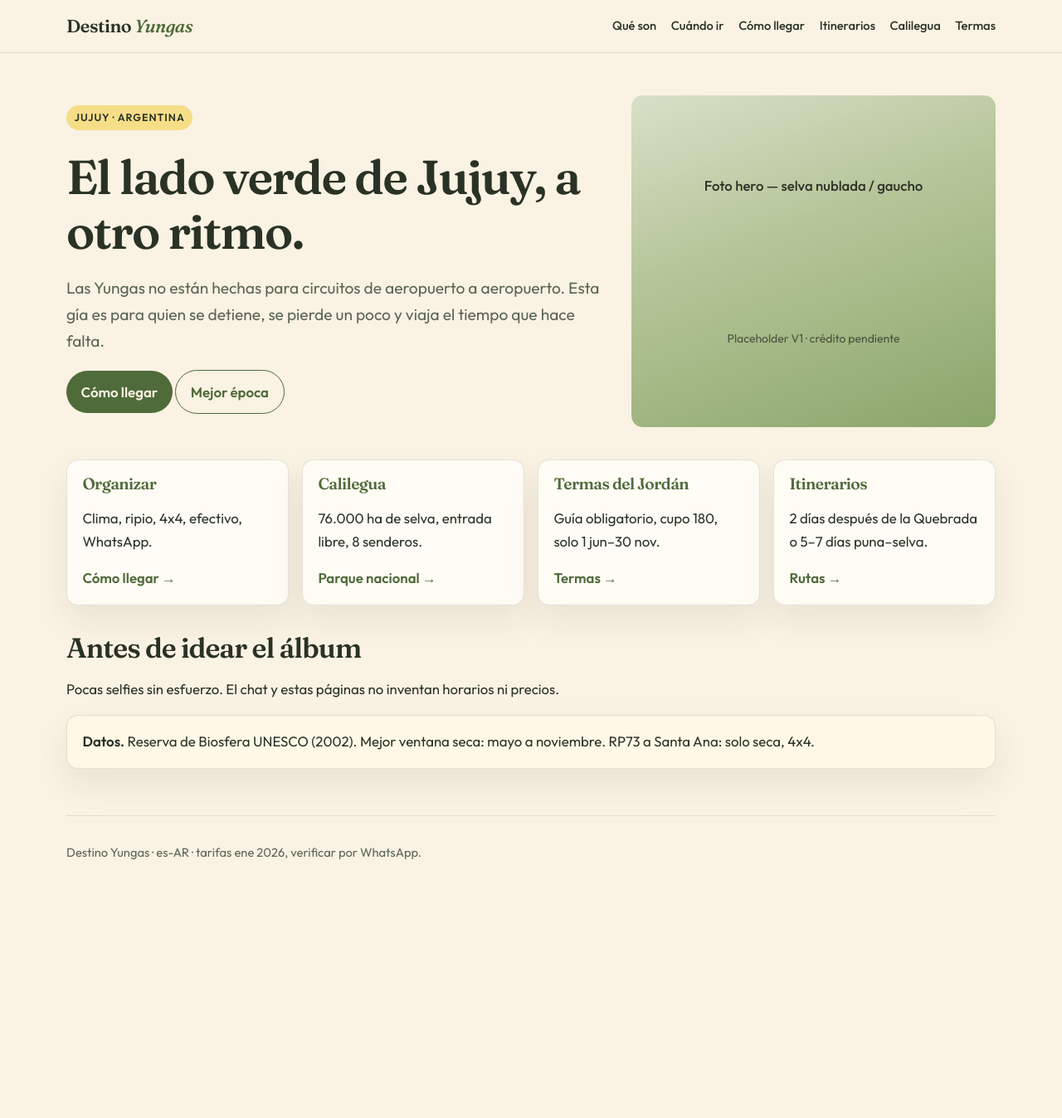
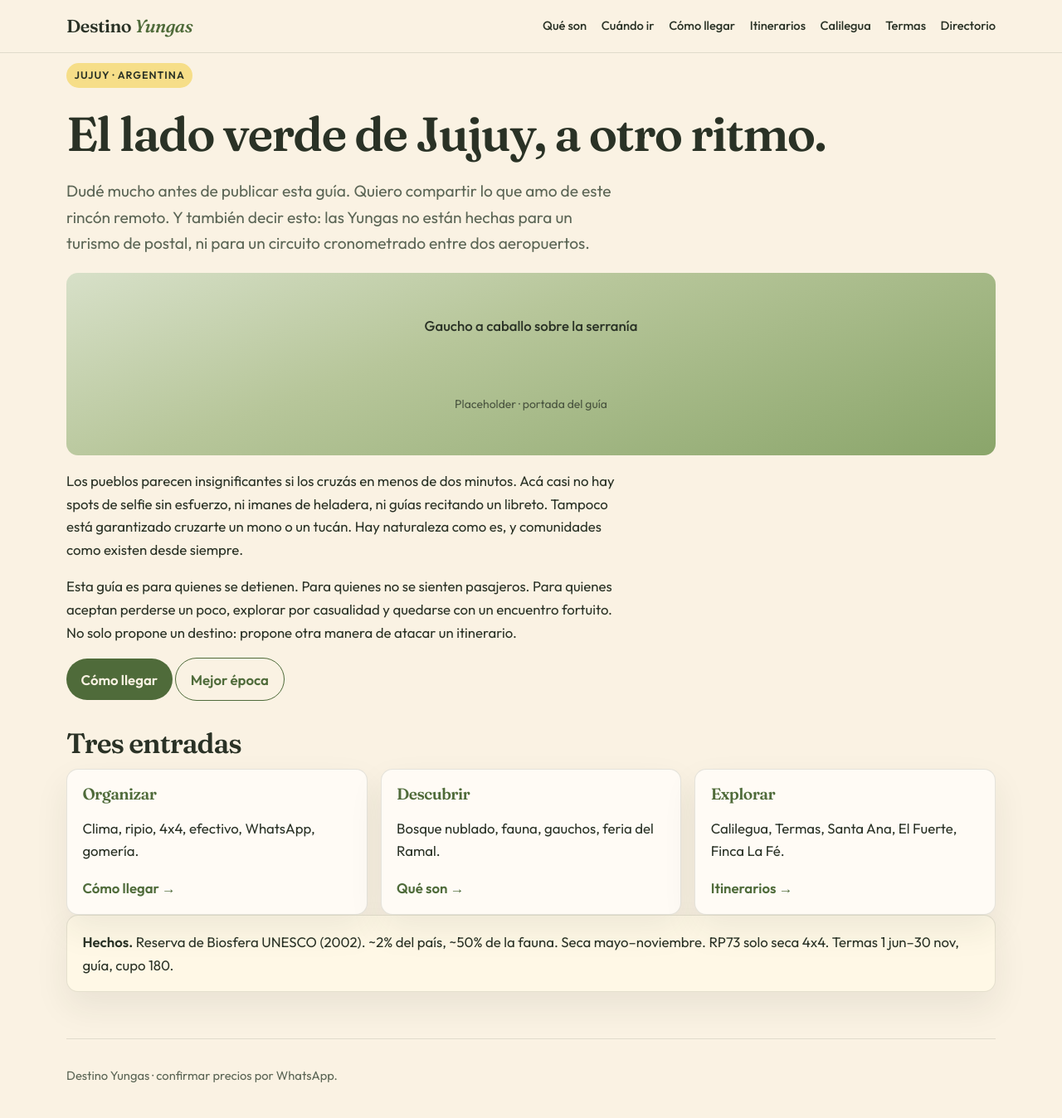
Before and after one commit to herminemrs-oss/destino-yungas, a plain HTML site: page index.html in a window 1280 px wide. Shown: the whole page at 83% size. Before the commit the page ends 1078 px from the top, so only its background shows below. Drawn offline with Linux system fonts and the light colour scheme.

Commit message:
V2 textos completos: home, qué son, nav

```diff
--- a/index.html
+++ b/index.html
@@ -4,7 +4,7 @@
   <meta charset="utf-8">
   <meta name="viewport" content="width=device-width, initial-scale=1">
   <title>Destino Yungas | Guía de las Yungas de Jujuy</title>
-  <meta name="description" content="Guía práctica de las Yungas de Jujuy: cómo llegar, cuándo ir, Calilegua, Termas del Río Jordán, pueblos, ripio y comunidades.">
+  <meta name="description" content="Guía completa de las Yungas de Jujuy: selva nublada, Calilegua, Termas del Río Jordán, Santa Ana, pueblos, ripio y contactos locales.">
   <link rel="canonical" href="https://destinoyungas.com.ar/">
   <link rel="preconnect" href="https://fonts.googleapis.com">
   <link rel="preconnect" href="https://fonts.gstatic.com" crossorigin>
@@ -12,40 +12,23 @@
   <link rel="stylesheet" href="css/brand.css">
 </head>
 <body>
-  <header class="site-header"><div class="wrap header-inner">
-    <a class="logo" href="index.html">Destino <span>Yungas</span></a>
-    <nav>
-      <a href="que-son-las-yungas.html">Qué son</a>
-      <a href="mejor-epoca.html">Cuándo ir</a>
-      <a href="como-llegar.html">Cómo llegar</a>
-      <a href="itinerarios.html">Itinerarios</a>
-      <a href="parque-nacional-calilegua.html">Calilegua</a>
-      <a href="termas-rio-jordan.html">Termas</a>
-    </nav>
-  </div></header>
-  <main class="wrap">
-    <section class="hero grid-2">
-      <div>
-        <p class="kicker">Jujuy · Argentina</p>
-        <h1>El lado verde de Jujuy, a otro ritmo.</h1>
-        <p class="lede">Las Yungas no están hechas para circuitos de aeropuerto a aeropuerto. Esta gía es para quien se detiene, se pierde un poco y viaja el tiempo que hace falta.</p>
-        <p>
-          <a class="cta" href="como-llegar.html">Cómo llegar</a>
-          <a class="cta ghost" href="mejor-epoca.html">Mejor época</a>
-        </p>
-      </div>
-      <div class="ph">Foto hero — selva nublada / gaucho<br><small>Placeholder V1 · crédito pendiente</small></div>
+  <header class="site-header"><div class="wrap header-inner" data-nav></div></header>
+  <main class="wrap prose">
+    <p class="kicker">Jujuy · Argentina</p>
+    <h1>El lado verde de Jujuy, a otro ritmo.</h1>
+    <p class="lede">Dudé mucho antes de publicar esta guía. Quiero compartir lo que amo de este rincón remoto. Y también decir esto: las Yungas no están hechas para un turismo de postal, ni para un circuito cronometrado entre dos aeropuertos.</p>
+    <div class="ph">Gaucho a caballo sobre la serranía<br><small>Placeholder · portada del guía</small></div>
+    <p>Los pueblos parecen insignificantes si los cruzás en menos de dos minutos. Acá casi no hay spots de selfie sin esfuerzo, ni imanes de heladera, ni guías recitando un libreto. Tampoco está garantizado cruzarte un mono o un tucán. Hay naturaleza como es, y comunidades como existen desde siempre.</p>
+    <p>Esta guía es para quienes se detienen. Para quienes no se sienten pasajeros. Para quienes aceptan perderse un poco, explorar por casualidad y quedarse con un encuentro fortuito. No solo propone un destino: propone otra manera de atacar un itinerario.</p>
+    <p><a class="cta" href="como-llegar.html">Cómo llegar</a> <a class="cta ghost" href="mejor-epoca.html">Mejor época</a></p>
+    <h2>Tres entradas</h2>
+    <section class="cards">
+      <article class="card"><h3>Organizar</h3><p>Clima, ripio, 4x4, efectivo, WhatsApp, gomería.</p><a href="como-llegar.html">Cómo llegar →</a></article>
+      <article class="card"><h3>Descubrir</h3><p>Bosque nublado, fauna, gauchos, feria del Ramal.</p><a href="que-son-las-yungas.html">Qué son →</a></article>
+      <article class="card"><h3>Explorar</h3><p>Calilegua, Termas, Santa Ana, El Fuerte, Finca La Fé.</p><a href="itinerarios.html">Itinerarios →</a></article>
     </section>
-    <section class="cards">
-      <article class="card"><h3>Organizar</h3><p>Clima, ripio, 4x4, efectivo, WhatsApp.</p><a href="como-llegar.html">Cómo llegar →</a></article>
-      <article class="card"><h3>Calilegua</h3><p>76.000 ha de selva, entrada libre, 8 senderos.</p><a href="parque-nacional-calilegua.html">Parque nacional →</a></article>
-      <article class="card"><h3>Termas del Jordán</h3><p>Guía obligatorio, cupo 180, solo 1 jun–30 nov.</p><a href="termas-rio-jordan.html">Termas →</a></article>
-      <article class="card"><h3>Itinerarios</h3><p>2 días después de la Quebrada o 5–7 días puna–selva.</p><a href="itinerarios.html">Rutas →</a></article>
-    </section>
-    <h2>Antes de idear el álbum</h2>
-    <p class="prose">Pocas selfies sin esfuerzo. El chat y estas páginas no inventan horarios ni precios.</p>
-    <div class="fact"><strong>Datos.</strong> Reserva de Biosfera UNESCO (2002). Mejor ventana seca: mayo a noviembre. RP73 a Santa Ana: solo seca, 4x4.</div>
+    <div class="fact"><strong>Hechos.</strong> Reserva de Biosfera UNESCO (2002). ~2% del país, ~50% de la fauna. Seca mayo–noviembre. RP73 solo seca 4x4. Termas 1 jun–30 nov, guía, cupo 180.</div>
   </main>
-  <footer class="wrap">Destino Yungas · es-AR · tarifas ene 2026, verificar por WhatsApp.</footer>
-</body>
-</html>
+  <footer class="wrap">Destino Yungas · confirmar precios por WhatsApp.</footer>
+  <script src="js/site.js"></script>
+</body></html>
--- /dev/null
+++ b/js/site.js
@@ -0,0 +1,13 @@
+document.querySelectorAll("[data-nav]").forEach((el) => {
+  el.innerHTML = `
+    <a class="logo" href="index.html">Destino <span>Yungas</span></a>
+    <nav>
+      <a href="que-son-las-yungas.html">Qué son</a>
+      <a href="mejor-epoca.html">Cuándo ir</a>
+      <a href="como-llegar.html">Cómo llegar</a>
+      <a href="itinerarios.html">Itinerarios</a>
+      <a href="parque-nacional-calilegua.html">Calilegua</a>
+      <a href="termas-rio-jordan.html">Termas</a>
+      <a href="directorio.html">Directorio</a>
+    </nav>`;
+});
```
Also changed, not shown: que-son-las-yungas.html (+16 -13 lines).
